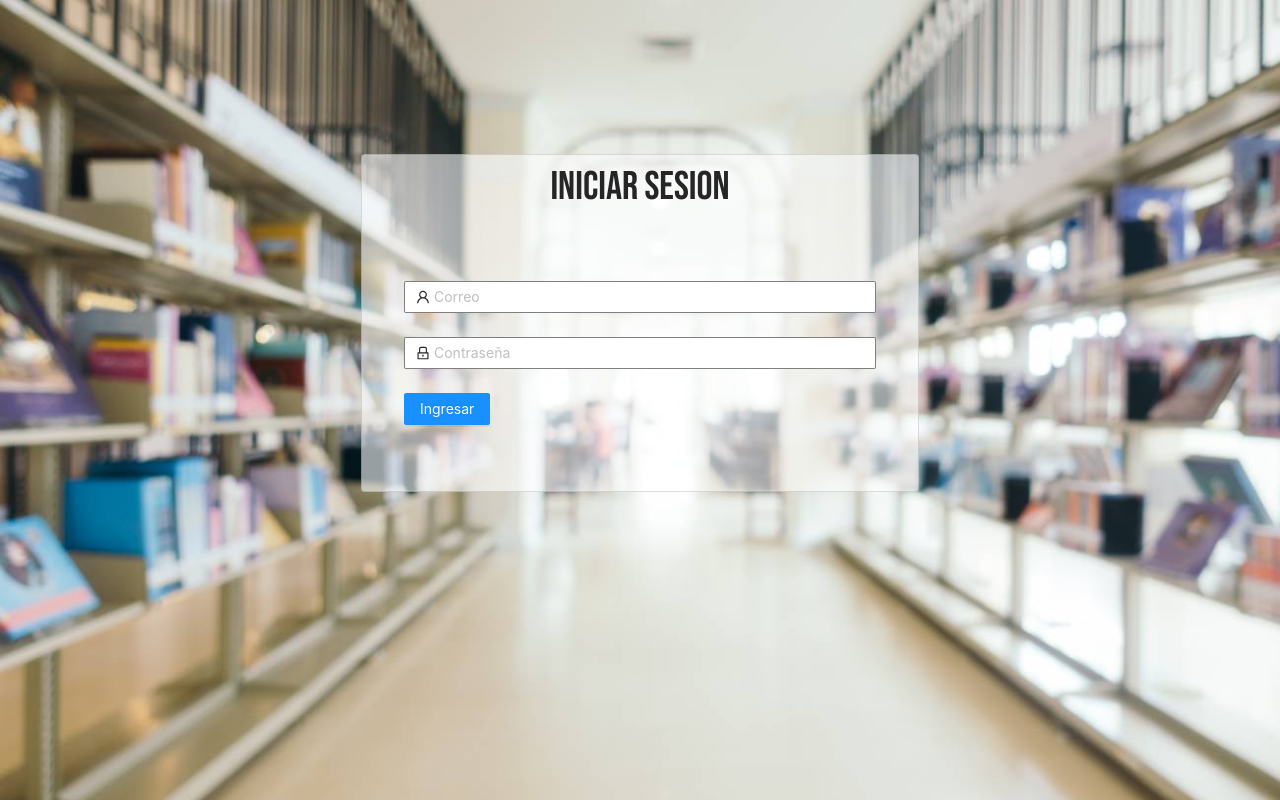
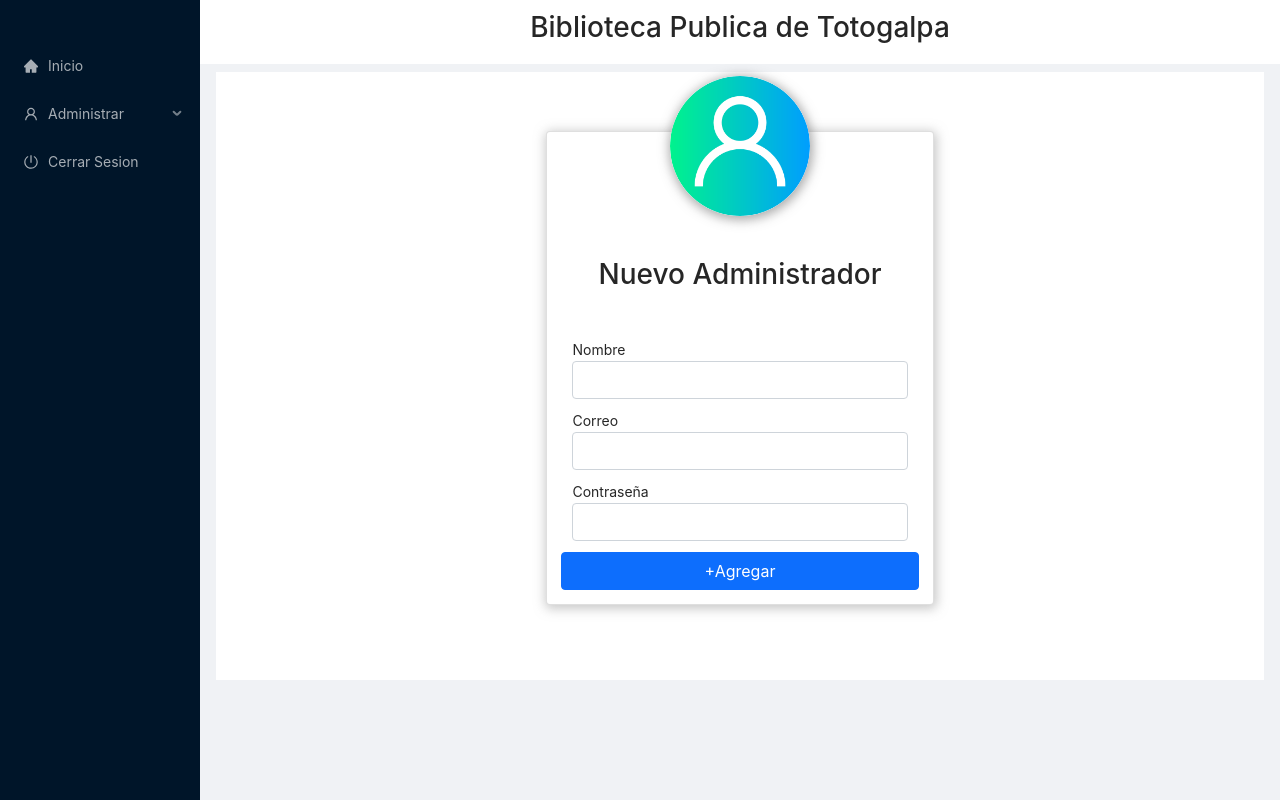
Before and after one commit to arnoldoJose/libraryApp, a React (Create React App) app: page /admin/register in a window 1280 px wide. Before the commit this address led to /admin/login. Built offline with nearby package versions, Linux system fonts and the light colour scheme; no server answers; a web font is replaced by a local one.

Commit message:
job of admin chekaut

```diff
--- a/src/App.js
+++ b/src/App.js
@@ -20,6 +20,7 @@ import Otros from "./Components/Categories/Otros/Otros";
 import Authors from './Components/Authors/Authors';
 import News from './Components/News';
 //admin
+import Register from './Components/Admin/Register';
 import Login from './Components/Admin/Login';
 import CaseAdmin from './Components/Admin/CaseAdmin';
 import Prestamos from './Components/Admin/Prestamos';
@@ -48,12 +49,14 @@ function App() {
             <Route exact path="/otros" component={Otros} />
             <Route exact path="/authors" component={Authors} />
             <Route exact path="/news" component={News} />
+
             <Route exact path="/admin/login" component={Login} />
+            <Route exact path="/admin/register" component={Register} />
 
             {auth.auth || localStorage.getItem("token") ? (
               <Route exact path="/admin/count" component={CaseAdmin} />
-              ) : (
-                <Redirect to="/admin/login" />
+            ) : (
+              <Redirect to="/admin/login" />
             )}
 
             <Route exact path="/admin/loans" component={Prestamos} />
--- a/src/Components/Admin/FormAddBook.jsx
+++ b/src/Components/Admin/FormAddBook.jsx
@@ -1,7 +1,7 @@
 import React,{useState} from 'react'
 import Layaout from './Layaout';
 import styled from 'styled-components'
-
+import Swal from 'sweetalert2';
 import clienteAxios from '../../Config/config';
 
 const StyleFormBook = styled.div`
@@ -39,16 +39,9 @@ align-content:center;
 
 const FormAddBook = () => {
 
-  const [book,setBook] = useState({name:'',autor:'',editorial:'',categoria:'',descripcion:'',amount: ''});
+  const [book,setBook] = useState("");
   const [fileCover,setFile] = useState("");
 
-  const handelChange = (e) => {
-    let {name,value} = e.target;
-    setBook({
-      ...book,
-      [name] : value
-    });
-  }
 
   const formData = new FormData();
   formData.append("name",book.name);
@@ -61,8 +54,25 @@ const FormAddBook = () => {
 
   const postBook = async () => {
 
-    let data = await clienteAxios.post("create/book",formData);
-    console.log(data);
+    let inputs = document.querySelectorAll(".form-control");
+
+    if (!inputs[0].value || !inputs[1].value || !inputs[2].value || !inputs[3].value || !inputs[4].value || !inputs[5].value || !inputs[6].value){
+      Swal.fire({ icon: 'error', title: 'Oops...', text: "llena todos los campos", });
+      return;
+    }else{
+      let data = await clienteAxios.post("create/book", formData);
+
+      if(data.status === 200) Swal.fire('Nuevo libro agregado!', 'You clicked the button!', 'success');
+    }
+
+  }
+
+  const handelChange = (e) => {
+    let {name,value} = e.target;
+    setBook({
+      ...book,
+      [name] : value
+    });
   }
 
   return (
--- a/src/Components/Admin/FormLoans.jsx
+++ b/src/Components/Admin/FormLoans.jsx
@@ -4,6 +4,8 @@ import styled from 'styled-components';
 import Spinner from '../../Styled/Spinner';
 import Swal from 'sweetalert2';
 import clienteAxios from '../../Config/config';
+
+import { getMont, getDate, lastDate } from './Funtion/FunctionalData';
 
 const StyleForm = styled.div`
 display:flex;
@@ -41,39 +43,40 @@ const FormLoans = ({match}) => {
     let call = async () => {
       let data = await clienteAxios.get(`get/book/${match.params.id}`);
       setLoanAdmin(data.data.data);
-    }
+    };
     call();
   }, [match.params.id]);
 
-  const handelChange = (e) => {
-    let {name,value} = e.target;
-    setDataUser({
-      ...dataUser,
-      [name] : value
-    })
-  }
 
   const senData = async () => {
-  if(dataUser === ""){
+    dataUser = {
+      name_user: dataUser.name_user,
+      mobile_user: dataUser.mobile_user,
+      image_book: loanAdmin.book_cover,
+      name_book: loanAdmin.name,
+      return_loan: dataUser.return_loan,
+    };
+    const controls = document.querySelectorAll(".form-control");
+    if (!controls[0].value || !controls[1].value || !controls[2].value) {
       Swal.fire({
-      icon: 'error',
-      title: 'Oops...',
+        icon: "error",
+        title: "Oops...",
         text: "llena todos los campos",
       });
       return;
-  }else{
-    Swal.fire(
-      'Good job!',
-      'You clicked the button!',
-      'success'
-    );
+    } else {
+      let createLoan = await clienteAxios.post("admin/loan", loanAdmin);
 
-    // let createLoan = await clienteAxios.post("")
+      if (createLoan.status === 200){
+        Swal.fire("Prestamo Procesado!", "You clicked the button!", "success");
       }
     }
+  };
 
-  let getMont = new Date().getMonth()+1;
-  let lastDate = `${new Date(new Date().getFullYear(), getMont, 0).getDate()}`
+  const handelChange = (e) => {
+    let { name, value } = e.target;
+    setDataUser({ ...dataUser, [name]: value });
+  };
 
   return (
   <Layaout>
@@ -98,7 +101,7 @@ const FormLoans = ({match}) => {
                   <label htmlFor="">Asigna un dia para devolver el Libro</label>
                 </div>
                 <div className="container-date">
-                  <input type="date" onChange={handelChange} className="form-control" name="return_loan" id="date" min={`${new Date().getFullYear()}-${(getMont <= 9) ? ("0" + getMont) : (getMont)}-${new Date().getDate()}`} max={`${new Date().getFullYear()}-${(getMont <= 9) ? ("0" + getMont) : (getMont)}-${lastDate}`}/>
+                  <input type="date" onChange={handelChange} className="form-control" name="return_loan" id="date" min={`${new Date().getFullYear()}-${(getMont <= 9) ? ("0" + getMont) : (getMont)}-${"0" + getDate}`} max={`${new Date().getFullYear()}-${(getMont <= 9) ? ("0" + getMont) : (getMont)}-${lastDate}`}/>
                 </div>
               </form>
             </div>
--- /dev/null
+++ b/src/Components/Admin/Funtion/FunctionalData.js
@@ -0,0 +1,11 @@
+
+    let getMont = new Date().getMonth() + 1;
+    let getDate = new Date().getDate();
+
+    let lastDate = `${new Date(
+      new Date().getFullYear(),
+      getMont,
+      0
+    ).getDate()}`;
+
+export {getMont, getDate, lastDate}
--- a/src/Components/Admin/Layaout.jsx
+++ b/src/Components/Admin/Layaout.jsx
@@ -52,7 +52,11 @@ const Layaout = ({children}) => {
                 Nuevo Libro
               </Link>
             </Menu.Item>
-            <Menu.Item key="4" icon={<UserAddOutlined/>} >Nuevo Administrador</Menu.Item>
+              <Menu.Item key="4" icon={<UserAddOutlined />} >
+         <Link to="/admin/register">
+                Nuevo Administrador
+         </Link>
+              </Menu.Item>
             <Menu.Item key="5" icon={<FileAddFilled />} >Crear Reporte</Menu.Item>
           </SubMenu>
 
--- /dev/null
+++ b/src/Components/Admin/Register.jsx
@@ -0,0 +1,128 @@
+import React, { useState} from 'react'
+
+import Layaout from './Layaout';
+import styled from 'styled-components';
+import Swal from 'sweetalert2';
+
+import clienteAxios from '../../Config/config';
+
+import user from '../../Img/user.png';
+import '../../Css/register.css';
+const CenterContent = styled.div`
+display:flex;
+align-items:center;
+align-content:center;
+
+.card{
+  margin-right:auto;
+  margin-left:auto;
+  box-shadow: 1px 2px 11px 2px rgba(150, 150, 150, 0.5);
+
+}
+
+.card-title{
+  text-align:center;
+}
+`;
+
+const InputForm = styled.div`
+margin: 1em;
+.form-group{
+  margin:0.8em;
+}
+`;
+
+const ContainerLog = styled.div`
+height: 9em;
+.image-r{
+position: relative;
+display:flex;
+margin-right:auto;
+margin-left:auto;
+bottom:4em;
+border-radius:50%;
+ box-shadow: 1px 2px 11px 2px rgba(94, 93, 93, 0.527);
+}`;
+
+const Register = () => {
+
+  const [dataAdmin,setDataAdmin] = useState( {name:"",email:"",password:""} );
+
+  const handelClick = async (e) => {
+    e.preventDefault();
+
+    let datos = document.querySelectorAll(".form-control");
+
+    if(!datos[0].value || !datos[1].value || !datos[2].value){
+      Swal.fire({
+        icon: 'error',
+        title: 'Oops...',
+        text: 'Llena todos los campos!',
+      });
+      return;
+    }else{
+
+    const data = await clienteAxios.post("register",dataAdmin);
+    if(data.status === 200){
+
+    Swal.fire(
+      'Administrador agregado!',
+      '',
+      'success')
+    }
+  }
+    document.querySelector("#form-c").reset();
+  }
+
+  const handelChange = (e) => {
+    const {name,value} = e.target;
+    setDataAdmin({
+    ...dataAdmin,
+    [name] : value
+    });
+
+  }
+
+  return (
+    <Layaout>
+    <div className="container-register-admin">
+      <CenterContent>
+
+          <div className="card col-sm-12 col-md-5 col-lg-5">
+            <ContainerLog className="conteiner-logo">
+
+                <img src={user} width="140" height="140" className="image-r" alt=""/>
+
+            </ContainerLog>
+            <div className="card-title">
+              <h3>Nuevo Administrador</h3>
+            </div>
+            <InputForm>
+              <form id="form-c">
+                <div className="form-group">
+                  <label htmlFor="">Nombre</label>
+                  <input type="text" onChange={handelChange} name="name" className="form-control" />
+                </div>
+                <div className="form-group">
+                  <label htmlFor="">Correo</label>
+                  <input type="text" onChange={handelChange} name="email" className="form-control" />
+                </div>
+                <div className="form-group">
+                  <label htmlFor="">Contraseña</label>
+                  <input type="text" onChange={handelChange} name="password" className="form-control" />
+                </div>
+                <div className="d-grid gap-2">
+                  <button className="btn btn-primary" onClick={handelClick}>+Agregar</button>
+                </div>
+              </form>
+            </InputForm>
+
+          </div>
+
+      </CenterContent>
+    </div>
+    </Layaout>
+  )
+}
+
+export default Register
--- a/src/Components/CardBook.jsx
+++ b/src/Components/CardBook.jsx
@@ -4,37 +4,37 @@ import {  callApi,  dataLocal } from './Function/function'
 const CardBook = ({book}) => {
 
 
-  const [loanData,setLoanData] = useState("");
-  const name = useRef('');
-  const phone = useRef('');
+  const [loanData, setLoanData] = useState("");
+  const name = useRef("");
+  const phone = useRef("");
 
   const handelChange = (e) => {
-     let {name,value} = e.target;
+    let { name, value } = e.target;
 
     setLoanData({
       ...loanData,
-       [name] : value
-     })
-  }
+      [name]: value,
+    });
+  };
 
   let dataLoan;
 
-  if(!dataLocal()){
+  if (!dataLocal()) {
     dataLoan = {
       name_user: loanData.name_user,
       mobile_user: loanData.mobile_user,
       image_book: book.book_cover,
       name_book: book.name,
-      return_loan: loanData.return_loan
-    }
-  }else{
+      return_loan: loanData.return_loan,
+    };
+  } else {
     dataLoan = {
-    name_user: name.current.defaultValue ,
+      name_user: name.current.defaultValue,
       mobile_user: phone.current.defaultValue,
       image_book: book.book_cover,
       name_book: book.name,
-    return_loan: loanData.return_loan
-    }
+      return_loan: loanData.return_loan,
+    };
   }
 
 //name.current.defaultValue
--- a/src/Css/layaoutstyle.css
+++ b/src/Css/layaoutstyle.css
@@ -1 +1,5 @@
  .main-admin{min-height:45em}
+
+ @media (max-width:1366px){
+   .main-admin{min-height:41em}
+ }
--- /dev/null
+++ b/src/Css/register.css
@@ -0,0 +1,4 @@
+
+.container-register-admin{
+  margin: 2.5em;
+}
```
Also changed, not shown: src/Img/user.png (added), 1 other file (tests, documents, lock files or other folders). Lines whose indentation alone changed are shown as unchanged.
